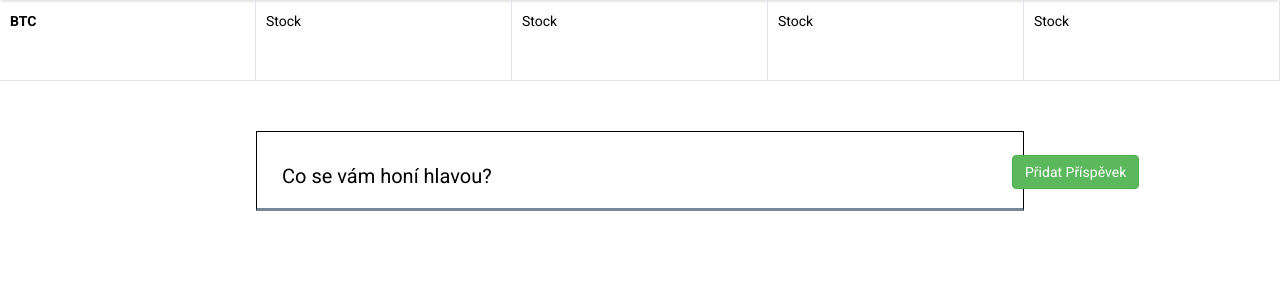
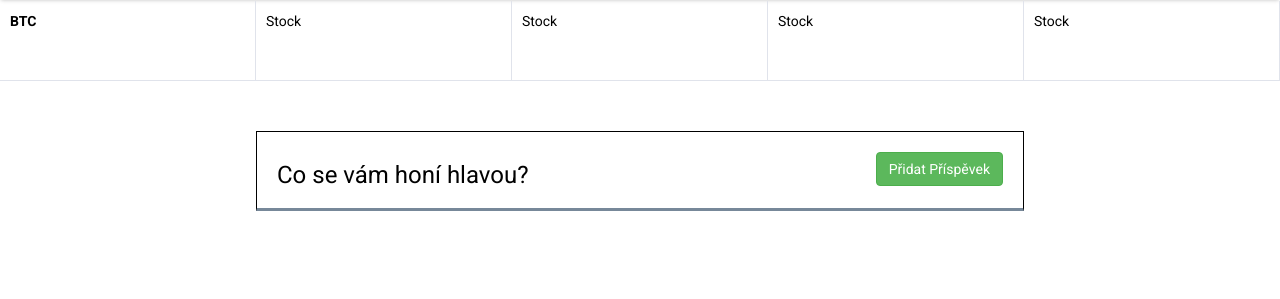
Before and after one commit to Sejby/lamebook, a PHP site: page / in a window 1280 px wide. Shown: the part 56-355 px from the top of the page. Run offline with PHP 8.4, Linux system fonts and the light colour scheme; the visitor is signed in with stand-in values (Sample User, id 1); data that the repository does not hold is empty; some libraries are stand-ins or nearby versions.

Commit message:
fixed addpost button design

```diff
--- a/css/main-style.css
+++ b/css/main-style.css
@@ -1,6 +1,6 @@
 body {
   overflow-x: hidden;
-    font-family: 'Roboto', 'Jost';
+  font-family: "Roboto", "Jost";
   margin: 0;
   padding: 0;
   color: black;
@@ -71,9 +71,9 @@ h1 {
   margin-top: 50px;
   background-color: white;
   border-bottom: lightslategray 3px solid;
-    border-top: .5px solid black;
-    border-left: .5px solid black;
-    border-right: .5px solid black;
+  border-top: 0.5px solid black;
+  border-left: 0.5px solid black;
+  border-right: 0.5px solid black;
   color: black;
   font-size: 20px;
   width: 60%;
@@ -83,23 +83,31 @@ h1 {
   padding: 5px;
 }
 
-#pridejsvujnapad {
+#pridejsvujnapad{
     float: left;
-    padding-left: 20px;
-    padding-top: 8px;
-    font-size: 20px;
-    margin-right: auto;
+    padding-left: 15px;
+    padding-top: 5px;
 }
 
-#tlacitkopridani {
-    margin-top: -80px;
-    margin-left: 750px;
+#pridaniPrispevkuTlacitko {
+  margin-top: 50px;
+  background-color: white;
+  border-bottom: lightslategray 3px solid;
+  border-top: 0.5px solid black;
+  border-left: 0.5px solid black;
+  border-right: 0.5px solid black;
+  color: black;
+  font-size: 20px;
+  width: 60%;
+  height: 80px;
+  margin-left: auto;
+  margin-right: auto;
+  padding: 5px;
 }
 
-#info-warning {
-    font-size: 20px;
-    padding-top: 8px;
-    padding-left: 10px;
+#tlacitkopridani{
+    float: right;
+    margin: 15px;
 }
 
 .jmenouzivatele {
@@ -157,13 +165,13 @@ h1 {
   padding: 0;
   margin: 0;
   overflow: auto;
-    border-bottom: 1px solid #E0E3EB;
+  border-bottom: 1px solid #e0e3eb;
 }
 
 .stockDiv {
   float: left;
   padding: 10px;
-    border-right: 1px solid #E0E3EB;
+  border-right: 1px solid #e0e3eb;
   width: 20%;
   height: 100%;
 }
--- a/index.php
+++ b/index.php
@@ -39,7 +39,7 @@ require "header.php";
 
         if (isset($_SESSION['userId'])) {
 
-            echo '<div id="pridaniPrispevku">
+            echo '<div id="pridaniPrispevkuTlacitko">
                   <h3 id="pridejsvujnapad">Co se vám honí hlavou?</h3><a href="addpost.php"><button class="btn btn-success" id="tlacitkopridani">Přidat Příspěvek</button></a>
                   </div>';
         } else {
```
Lines whose indentation alone changed are shown as unchanged.
